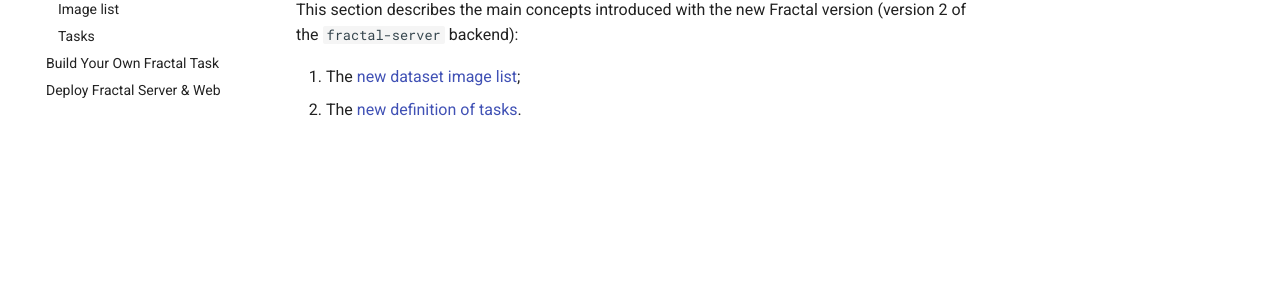
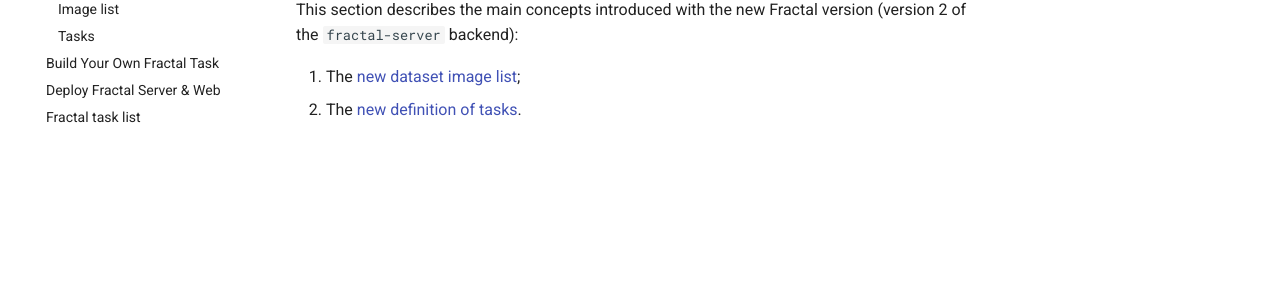
Before and after one commit to fractal-analytics-platform/fractal-analytics-platform.github.io, an MkDocs documentation site: the page built from docs/version_2/index.md, in a window 1280 px wide. Shown: the part 183-484 px from the top of the page. Built offline with MkDocs 1.6.1 and Material for MkDocs 9.7.7, drawn with Linux system fonts in a browser that asks for light colours.

Commit message:
mkdocs.yml

```diff
--- a/mkdocs.yml
+++ b/mkdocs.yml
@@ -46,6 +46,7 @@ nav:
   - Fractal V2 Changes: version_2/
   - Build Your Own Fractal Task: build_your_own_fractal_task.md
   - Deploy Fractal Server & Web: run_fractal.md
+  - Fractal task list: fractal-tasks/
 
 # Include some page, without including them in the ToC
 # not_in_nav: something.md
```
